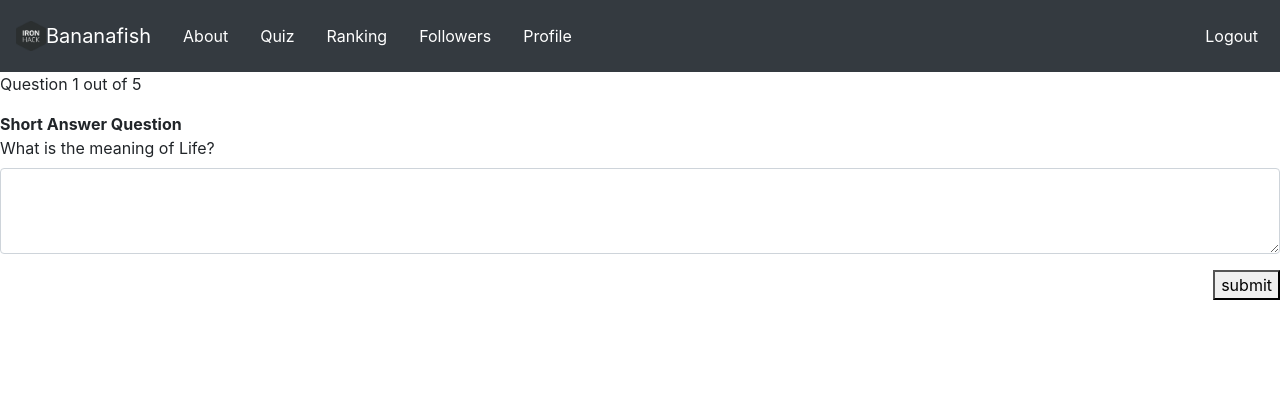
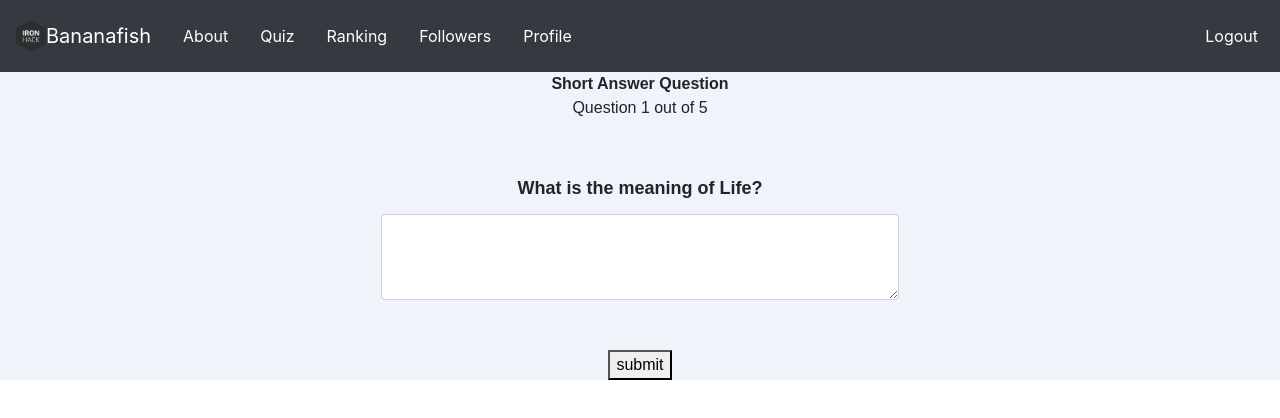
Before and after one commit to saruit0105/Interprep---MERN-stack-final-project, a React (Create React App) app in the folder frontend/: page /quiz/shortanswers in a window 1280 px wide. Shown: the top 418 px of the page. Built offline with nearby package versions, Linux system fonts and the light colour scheme; no server answers; sample sign-in values are in the browser's storage.

Commit message:
worked on short answerpage css

```diff
--- /dev/null
+++ b/frontend/src/pages/ShortAnswers/ShortAnswers.page.css
@@ -0,0 +1,12 @@
+.quiz-form {
+    display: flex;
+    flex-direction: column;
+  }
+
+  .body {
+    background: #f1f3fa;
+  }
+
+  .quiz-question {
+    display: flex;
+  }
--- a/frontend/src/pages/ShortAnswers/ShortAnswers.page.jsx
+++ b/frontend/src/pages/ShortAnswers/ShortAnswers.page.jsx
@@ -2,6 +2,7 @@ import React, { Component } from "react";
 import Form from "react-bootstrap/Form";
 import axios from "axios";
 import { baseURL } from "../../config";
+import './ShortAnswers.page.css'
 
 export default class ShortAnswers extends Component {
   state = {
@@ -13,6 +14,7 @@ export default class ShortAnswers extends Component {
   }
 
   showAnswer = () => {
+
     document.getElementById("banana").style.display = "block";
     console.log("pressed");
   };
@@ -24,19 +26,21 @@ export default class ShortAnswers extends Component {
 
   render() {
     return (
-      <div>
+      <div className="body">
+        <strong>Short Answer Question</strong>
         <p> Question 1 out of 5</p>
 
-        <strong>Short Answer Question</strong>
+
         <div className="questionBox">
-          <Form>
+          <Form className="form">
             <Form.Group controlId="exampleForm.ControlTextarea1">
               <Form.Label>What is the meaning of Life?</Form.Label>
               <Form.Control as="textarea" rows="3" />
             </Form.Group>
+
           </Form>
           <div>
-            <button onClick={this.showAnswer} style={{ float: "right" }}>
+          <button onClick={this.showAnswer} >
               submit
             </button>
           </div>
```
